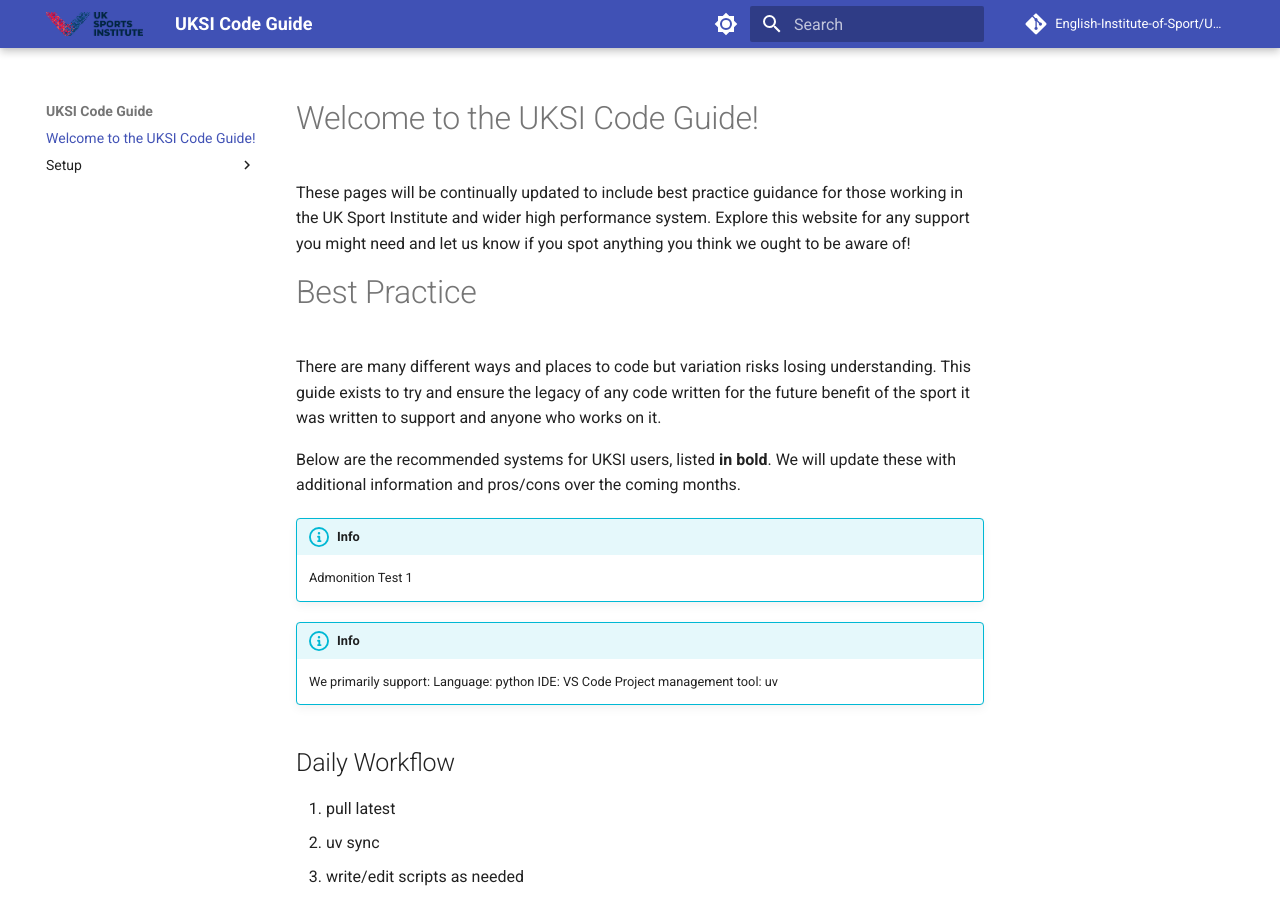
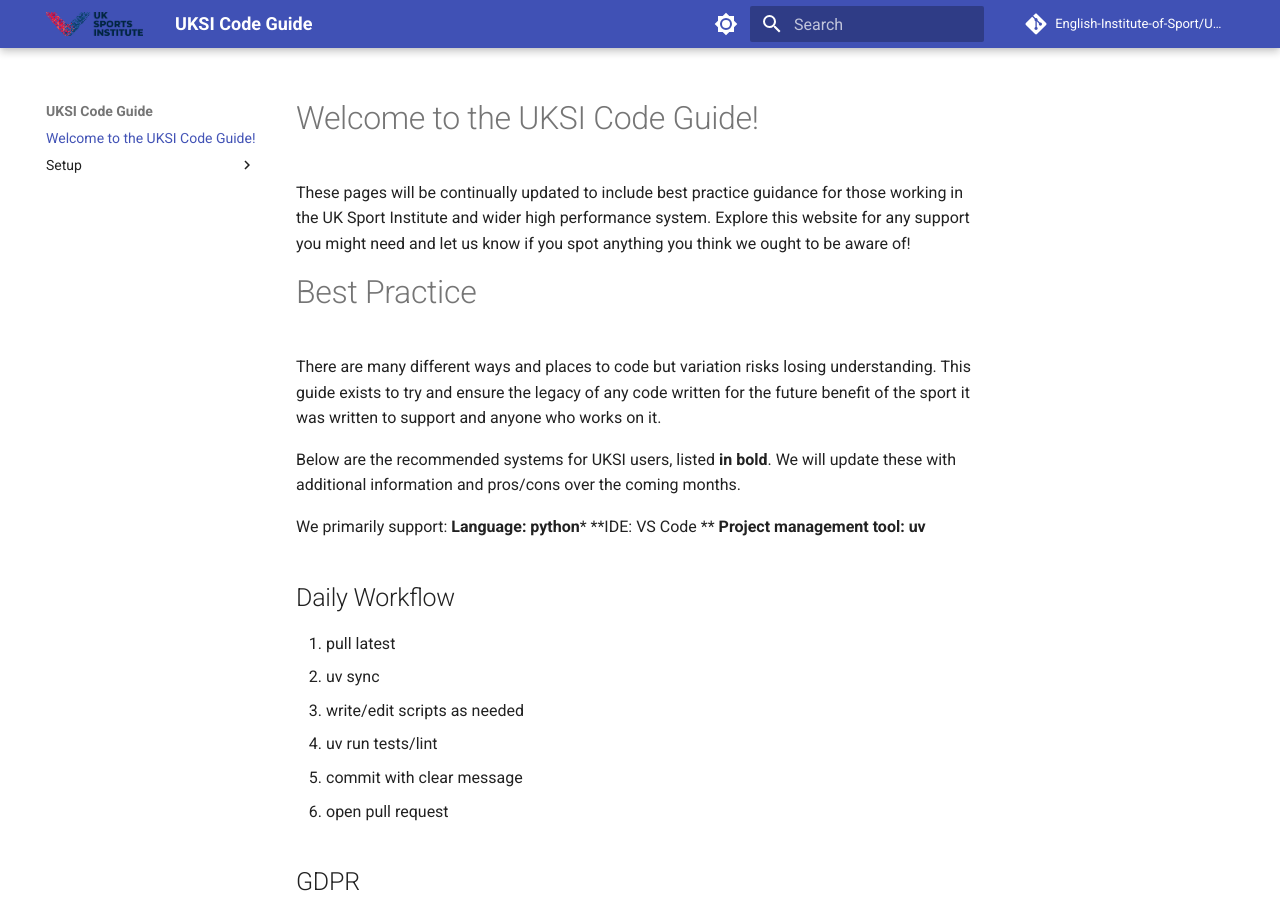
Before and after one commit to English-Institute-of-Sport/UKSI_code_guide, an MkDocs documentation site: the page built from docs/index.md, in a window 1280 px wide and 900 px high. Built offline with MkDocs 1.6.1 and Material for MkDocs 9.7.7, drawn with Linux system fonts in a browser that asks for light colours; comment, search, counter and statistics services are not loaded.

Commit message:
Update index.md

```diff
--- a/docs/index.md
+++ b/docs/index.md
@@ -7,19 +7,10 @@ There are many different ways and places to code but variation risks losing unde
 
 Below are the recommended systems for UKSI users, listed **in bold**. We will update these with additional information and pros/cons over the coming months.
 
-
-!!! info
-
-    Admonition Test 1
-
-
-
-!!! info
-
-    We primarily support:
-    Language: python
-    IDE: VS Code
-    Project management tool: uv
+We primarily support:
+    **Language: python***
+    **IDE: VS Code **
+    **Project management tool: uv**
 
 
 
```
